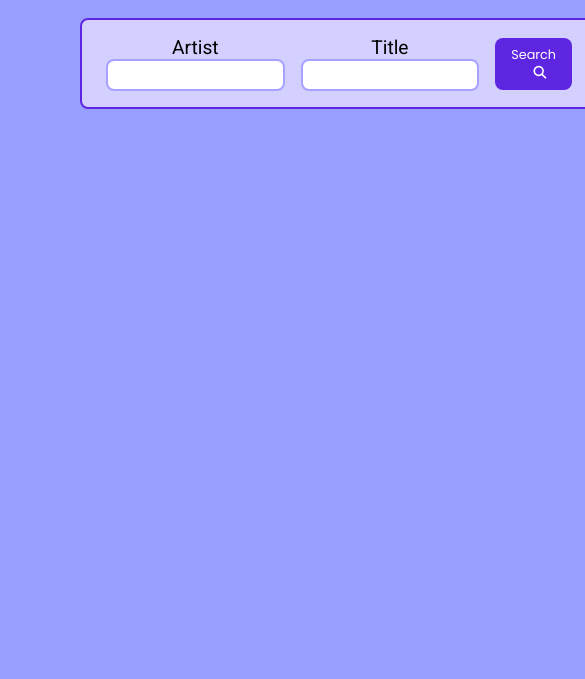
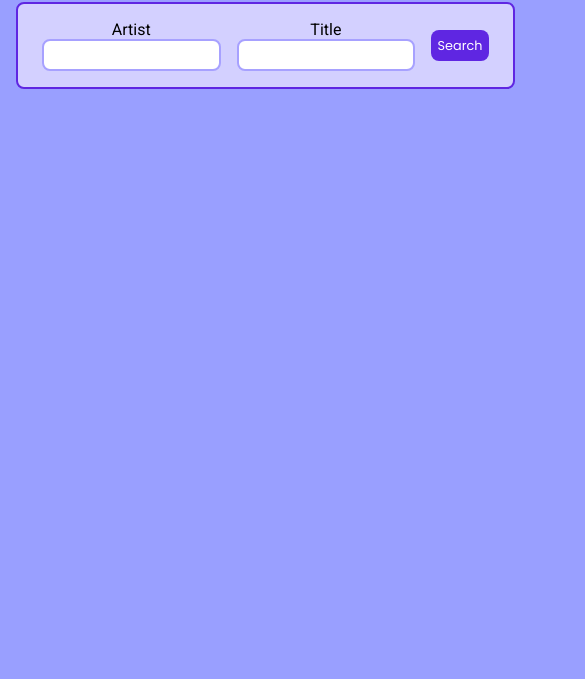
Before and after one commit to 01ch01/lyrics-search, a plain HTML site: page index.html in a window 390 px wide. Shown: the part 78-757 px from the top of the page, 585 px wide, since content can reach past the window. Drawn offline with Linux system fonts and the light colour scheme.

Commit message:
responsive screen until 500px kinda

```diff
--- a/index.html
+++ b/index.html
@@ -39,8 +39,63 @@
           <!-- </div> -->
         </form>
       </div>
+      <pre class="lyrics">
+        <!-- This is gospel for the fallen ones
+        Locked away in permanent slumber
+        Assembling their philosophies
+        From pieces of broken memories
 
-      <pre class="lyrics"></pre>
+        This is the beat of my heart
+        This is the beat of my heart
+
+        This is the beat of my heart
+        This is the beat of my heart
+
+        Their gnashing teeth and criminal tongues
+        Conspire against the odds
+        But they haven't seen the best of us yet
+
+        If you love me, let me go
+        If you love me, let me go
+        'Cause these words are knives and often leave scars
+        The fear of falling apart
+        And truth be told, I never was yours
+        The fear, the fear of falling apart
+
+        This is the beat of my heart
+        This is the beat of my heart
+
+        This is the beat of my heart
+        This is the beat of my heart
+
+        This is gospel for the vagabonds
+        Ne'er-do-wells and insufferable bastards
+        Confessing their apostasies
+        Led away by imperfect impostors
+
+        This is the beat of my heart
+        This is the beat of my heart
+
+        This is the beat of my heart
+        This is the beat of my heart
+
+        Don't try to sleep through the end of the world
+        And bury me alive
+        'Cause I won't give up without a fight
+
+        If you love me, let me go
+        If you love me, let me go
+        'Cause these words are knives and often leave scars
+        The fear of falling apart
+        And truth be told, I never was yours
+        The fear, the fear of falling apart
+
+        The fear of falling apart
+        The fear, the fear of falling apart
+
+        This is the beat of my heart (the fear of falling apart)
+        This is the beat of my heart -->
+      </pre>
     </main>
 
     <footer>
--- a/src/style.css
+++ b/src/style.css
@@ -62,7 +62,7 @@ form input {
 
 form button,
 form input {
-  font-size: 0.8rem;
+  font-size: 0.8em;
 }
 
 form input:focus {
@@ -117,7 +117,7 @@ form button:hover {
 }
 
 main {
-  padding: 5rem;
+  padding: 4rem 1em 2em 1em;
   width: 100vw;
   height: 100vh;
 }
@@ -202,17 +202,22 @@ footer a {
   }
 }
 
-@media (max-width: 924px) {
-  form {
-    /* display: block; */
+@media (max-width: 900px) {
+  body {
+    font-size: 1em;
   }
+
   form button {
-    vertical-align: middle;
+    padding: 0.5em;
+  }
+
+  .main {
+    padding: 0;
   }
 }
 
-@media (max-width: 500px) {
+@media (max-width: 634px) {
+  form button i {
+    font-size: 0;
+  }
 }
-
-@media (max-width: 300px) {
-}
```
